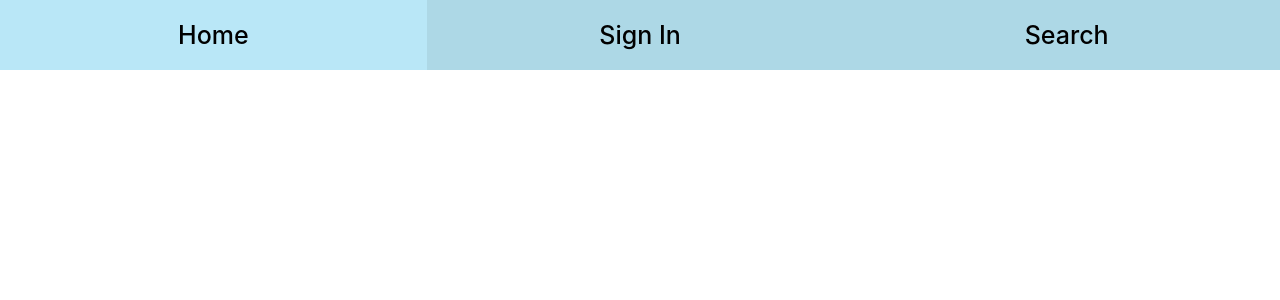
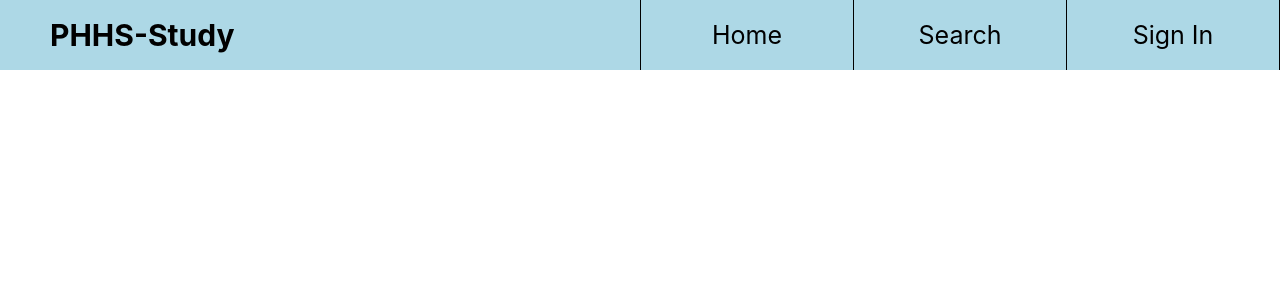
Before and after one commit to PHHS-CS-Club/PHHS-Study, a React (Create React App) app: page / in a window 1280 px wide. Shown: the top 300 px of the page. Built offline with nearby package versions, Linux system fonts and the light colour scheme; no server answers.

Commit message:
navbar styling

```diff
--- a/src/components/TeachersMenu.css
+++ b/src/components/TeachersMenu.css
@@ -8,7 +8,7 @@
   transition: 0.05s;
   z-index: 2;
   font-size: 20px;
-  background-color: rgb(236, 210, 125);
+  background-color: rgb(125, 164, 236);
 }
 
 .teacher-search-bar-container {
--- a/src/pages/Navbar.css
+++ b/src/pages/Navbar.css
@@ -5,6 +5,24 @@ ul {
 
 .navbar-container {
   height: fit-content;
+  display: flex;
+  margin-bottom: 50px;
+}
+
+.logo-container {
+  flex: 2;
+  background-color: lightblue;
+}
+
+.navbar-logo {
+  text-align: left;
+  padding-left: 50px;
+
+  height: 100%;
+  line-height: 70px;
+  font-weight: bold;
+  font-size: 30px;
+  width: fit-content;
 }
 
 .nav {
@@ -12,6 +30,7 @@ ul {
 }
 
 .navbar-bar {
+  flex: 2;
   background-color: lightblue;
   display: flex;
   justify-content: space-evenly;
@@ -24,12 +43,37 @@ ul {
   width: 100%;
   height: 100%;
   line-height: 70px;
-  border-left-width: 1px;
   text-align: center;
-  font-weight: 500;
   font-size: 25px;
   transition: 0.15s;
   display: flex;
+}
+
+.create-link {
+  border: 1px solid black;
+  border-top-width: 0px;
+  border-bottom-width: 0px;
+  border-left-width: 0px;
+}
+
+.accsign-link {
+  border: 1px solid black;
+  border-top-width: 0px;
+  border-bottom-width: 0px;
+  border-left-width: 0px;
+}
+
+.home-link {
+  border: 1px solid black;
+  border-top-width: 0px;
+  border-bottom-width: 0px;
+}
+
+.search-link {
+  border: 1px solid black;
+  border-top-width: 0px;
+  border-bottom-width: 0px;
+  border-left-width: 0px;
 }
 
 .navbar-link-real {
--- a/src/pages/Navbar.jsx
+++ b/src/pages/Navbar.jsx
@@ -16,15 +16,18 @@ export default function Navbar() {
   return (
     <>
       <nav className="navbar-container">
+        <ul className="logo-container">
+          <div className="navbar-logo">PHHS-Study</div>
+        </ul>
         <ul className="navbar-bar">
-          <li className="navbar-link">
+          <li className="navbar-link home-link">
             <Link className="navbar-link-real" to="/Home">
               Home
             </Link>
           </li>
 
           {user?.displayName ? (
-            <li className="navbar-link">
+            <li className="navbar-link create-link">
               <Link className="navbar-link-real" to="/CreateSet">
                 Create Set
               </Link>
@@ -33,7 +36,13 @@ export default function Navbar() {
             <></>
           )}
 
-          <li className="navbar-link">
+          <li className="navbar-link search-link">
+            <Link className="navbar-link-real" to="/Search">
+              Search
+            </Link>
+          </li>
+
+          <li className="navbar-link accsign-link">
             {user?.displayName ? (
               <Link className="navbar-link-real" to={accpath}>
                 Account
@@ -44,11 +53,6 @@ export default function Navbar() {
               </Link>
             )}
           </li>
-          <li className="navbar-link">
-            <Link className="navbar-link-real" to="/Search">
-              Search
-            </Link>
-          </li>
         </ul>
       </nav>
       <Outlet />
```
